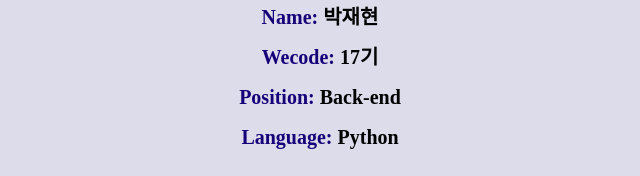
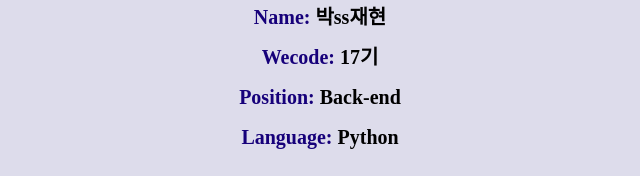
Before and after one commit to namujinju/my-intro, a plain HTML site: page index.html in a window 1280 px wide. Shown: the part 443-619 px from the top of the page, 320-960 px from the left. Drawn offline with Linux system fonts and the light colour scheme.

Commit message:
Update index.html

```diff
--- a/index.html
+++ b/index.html
@@ -16,7 +16,7 @@
     <div class="intro-section" id="profile">
       <div class="intro-title">Profile</div>
       <img src="img/박재현.png" />
-      <div class="description"><span>Name: </span><span>박재현</span></div>
+      <div class="description"><span>Name: </span><span>박ss재현</span></div>
       <div class="description"><span>Wecode: </span><span>17기</span></div>
       <div class="description">
         <span>Position: </span><span>Back-end</span>
```
